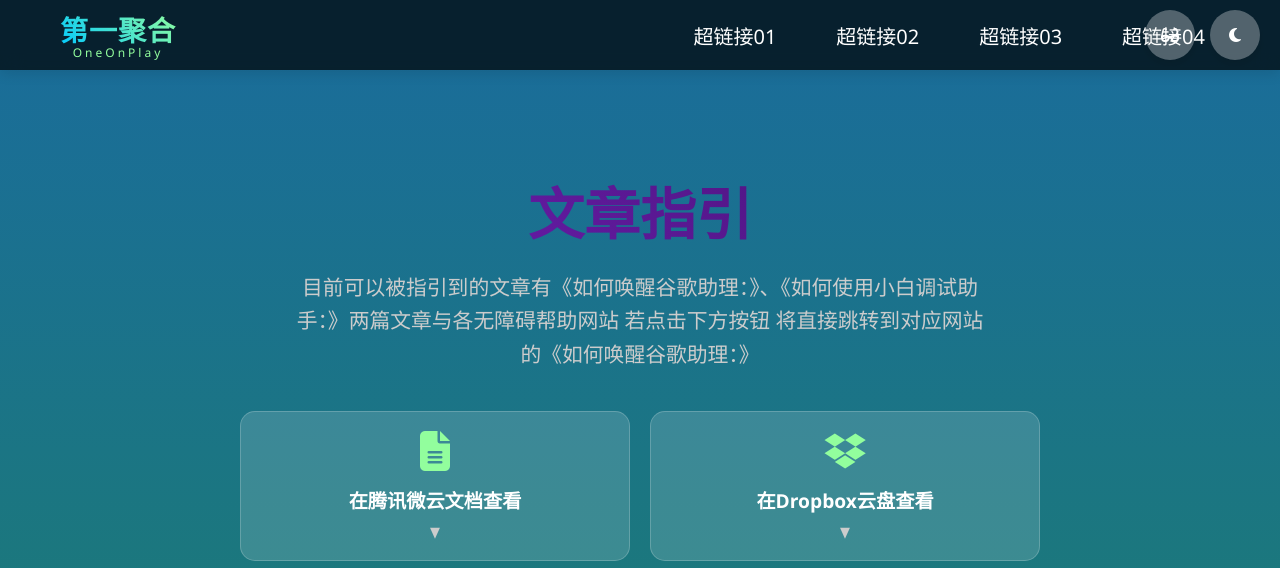
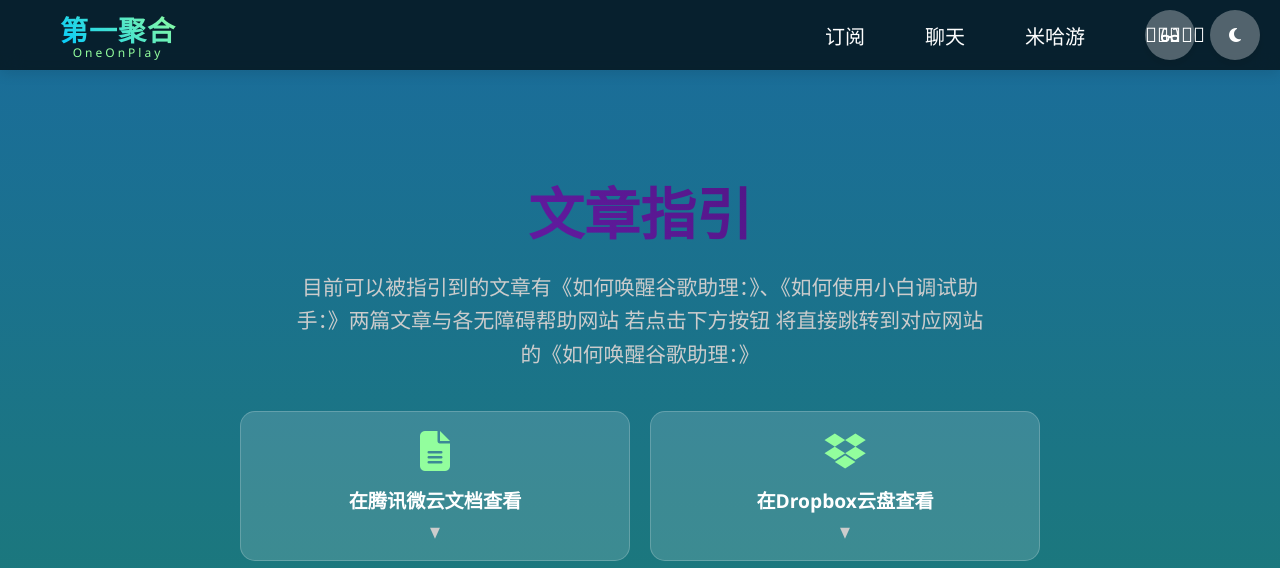
Before and after one commit to RKMoneUNW/OneOnPlay, a plain HTML site: page index.html in a window 1280 px wide. Shown: the top 568 px of the page. Drawn offline with Linux system fonts and the light colour scheme; no server answers.

Commit message:
Update index.html
优化电脑视图

```diff
--- a/index.html
+++ b/index.html
@@ -548,10 +548,10 @@
                 <div class="sub-logo">OneOnPlay</div>
             </div>
             <div class="nav-links">
-                <a href="#home">超链接01</a>
-                <a href="#about">超链接02</a>
-                <a href="#projects">超链接03</a>
-                <a href="#contact">超链接04</a>
+                <a href="https://t.me/OneOnPlayPD">订阅</a>
+                <a href="https://t.me/OneOnPlay">聊天</a>
+                <a href="https://www.mihoyo.com">米哈游</a>
+                <a href="#福禄寿禧财">🉠🉡🉢🉣🉥</a>
             </div>
             <div class="theme-controls">
                 <button class="theme-btn" id="seniorModeToggle">
```
